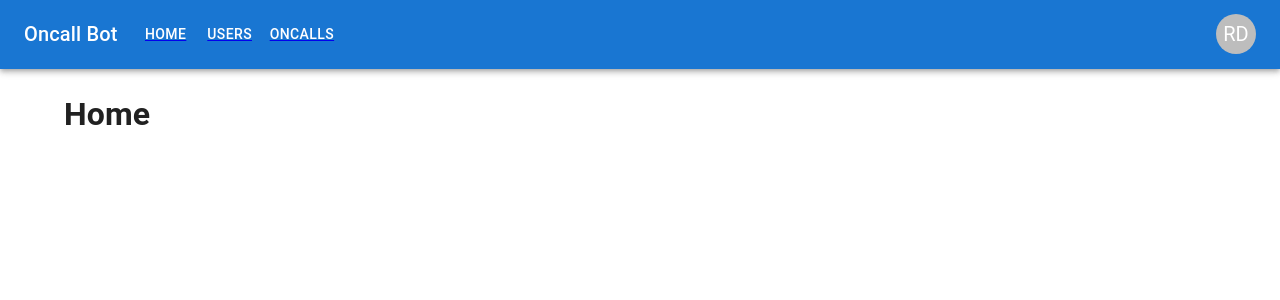
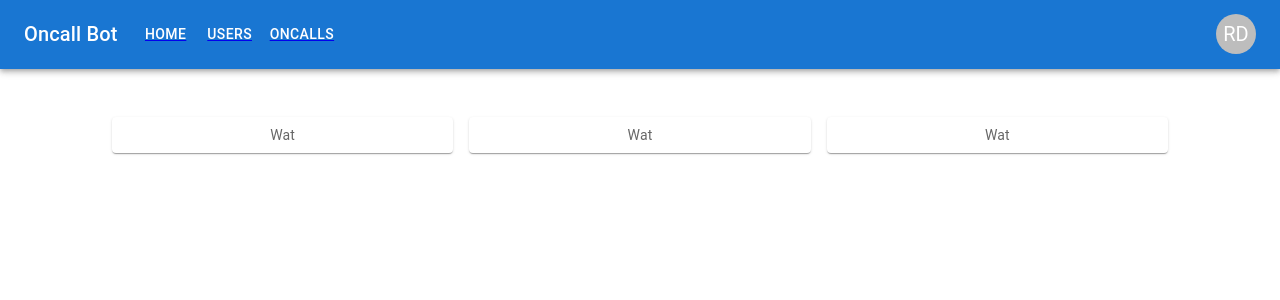
Before and after one commit to rdelfin/oncall_bot, a React (Create React App) app in the folder web/: page / in a window 1280 px wide. Shown: the top 300 px of the page. Built offline with nearby package versions, Linux system fonts and the light colour scheme.

Commit message:
Added spacing and grid on home

```diff
--- a/web/src/App.tsx
+++ b/web/src/App.tsx
@@ -16,11 +16,13 @@ export default function App() {
     <div>
       <AppHeader />
       <Container maxWidth="lg">
-        <Routes>
-          <Route path="/" element={<h1>Home</h1>} />
-          <Route path="/users" element={<h1>Users</h1>} />
-          <Route path="/oncalls" element={<h1>Oncalls</h1>} />
-        </Routes>
+        <div style={{ padding: "3em" }}>
+          <Routes>
+            <Route path="/" element={<Home />} />
+            <Route path="/users" element={<Users />} />
+            <Route path="/oncalls" element={<Oncalls />} />
+          </Routes>
+        </div>
       </Container>
     </div>
   );
--- a/web/src/Home.tsx
+++ b/web/src/Home.tsx
@@ -2,9 +2,30 @@
  * @prettier
  */
 
+import { styled } from "@mui/material/styles";
 import Grid from "@mui/material/Grid";
 import Paper from "@mui/material/Paper";
 
+const Item = styled(Paper)(({ theme }) => ({
+  backgroundColor: theme.palette.mode === "dark" ? "#1A2027" : "#fff",
+  ...theme.typography.body2,
+  padding: theme.spacing(1),
+  textAlign: "center",
+  color: theme.palette.text.secondary,
+}));
+
 export default function Home() {
-  return <h1>Home</h1>;
+  return (
+    <Grid container spacing={2}>
+      <Grid item xs={4}>
+        <Item>Wat</Item>
+      </Grid>
+      <Grid item xs={4}>
+        <Item>Wat</Item>
+      </Grid>
+      <Grid item xs={4}>
+        <Item>Wat</Item>
+      </Grid>
+    </Grid>
+  );
 }
```
